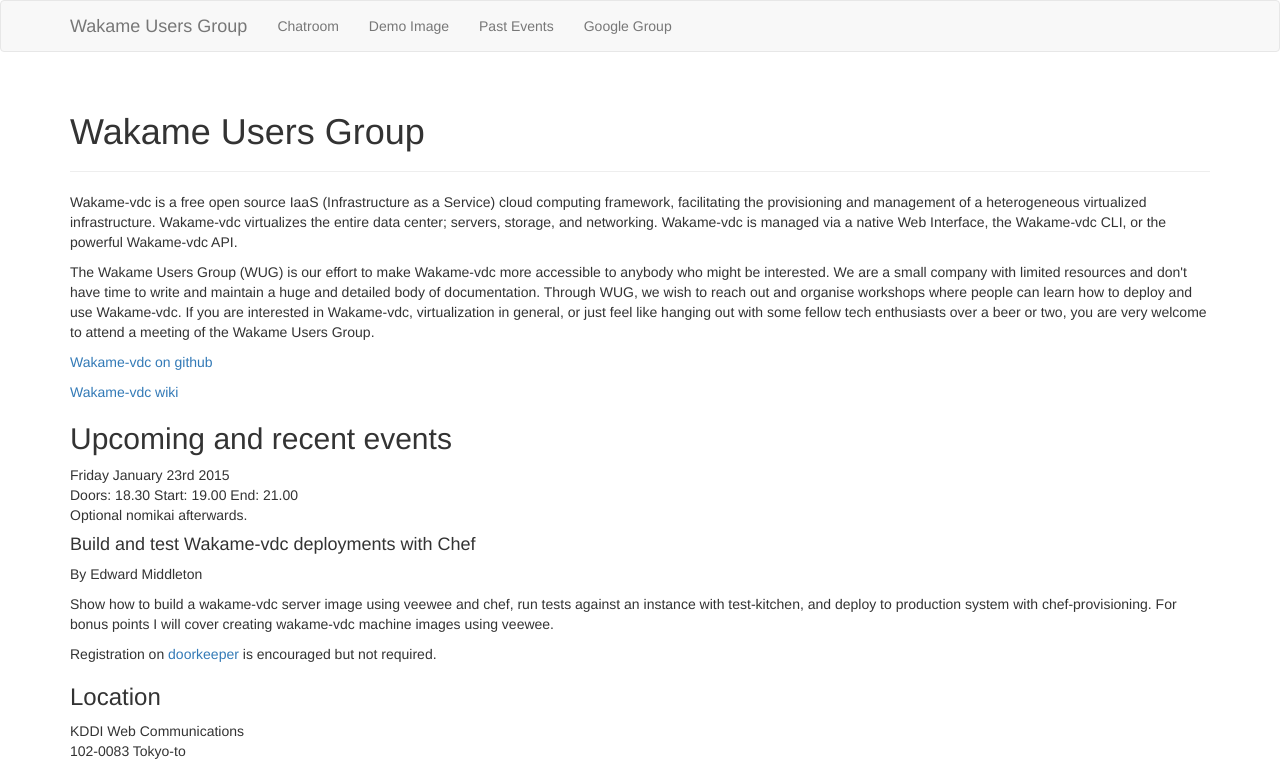
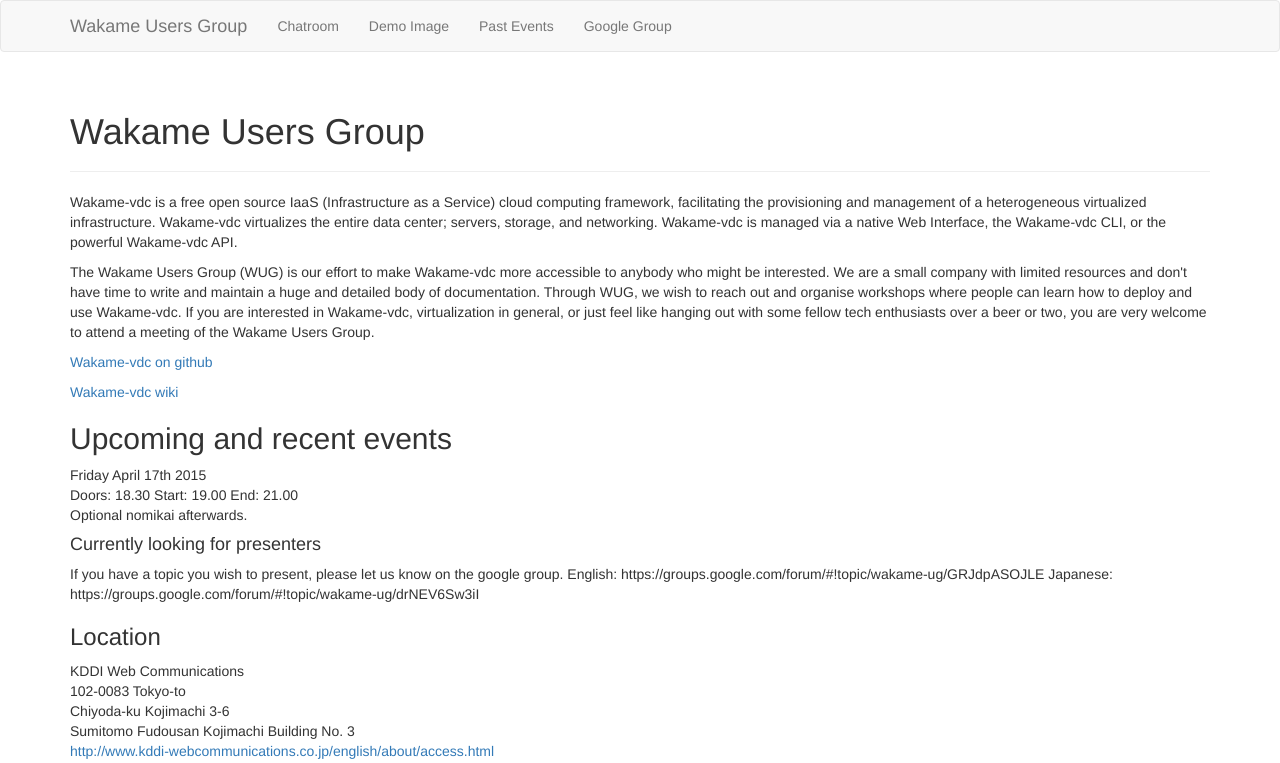
Before and after one commit to wakame/wakame.github.io, a Jekyll site: the page built from index.html, in a window 1280 px wide. Shown: the top 763 px of the page. Built offline with Jekyll 4.4.1, drawn with Linux system fonts in a browser that asks for light colours; nearby versions of some CDN libraries; library files that are not in the unit come from our copies.

Commit message:
Added the call for presenters to the home page

```diff
--- a/index.html
+++ b/index.html
@@ -14,20 +14,17 @@
 
 <h2>Upcoming and recent events</h2>
 
-<p>Friday January 23rd 2015<br />
+<p>Friday April 17th 2015<br />
 Doors: 18.30 Start: 19.00 End: 21.00<br />
 Optional nomikai afterwards.</p>
 
-<h4>Build and test Wakame-vdc deployments with Chef</h4>
+<h4>Currently looking for presenters</h4>
 
-<p>By Edward Middleton</p>
+If you have a topic you wish to present, please let us know on the google group.
 
-<p>Show how to build a wakame-vdc server image using veewee and chef,
-run tests against an instance with test-kitchen, and deploy to
-production system with chef-provisioning. For bonus points I will cover
-creating wakame-vdc machine images using veewee.</p>
+English: https://groups.google.com/forum/#!topic/wakame-ug/GRJdpASOJLE
 
-<p>Registration on <a href="http://wakame.doorkeeper.jp/events/19378">doorkeeper</a> is encouraged but not required.</p>
+Japanese: https://groups.google.com/forum/#!topic/wakame-ug/drNEV6Sw3iI
 
 <h3>Location</h3>
 
```
